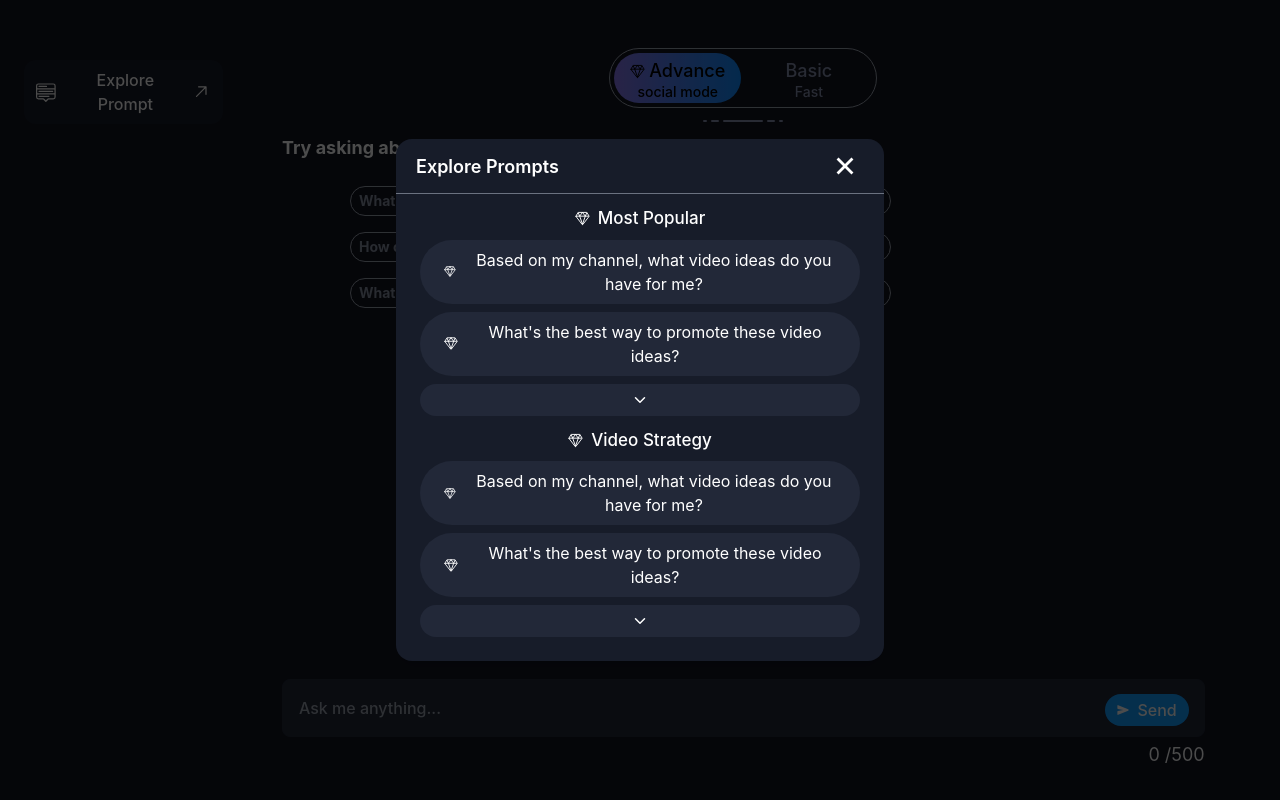
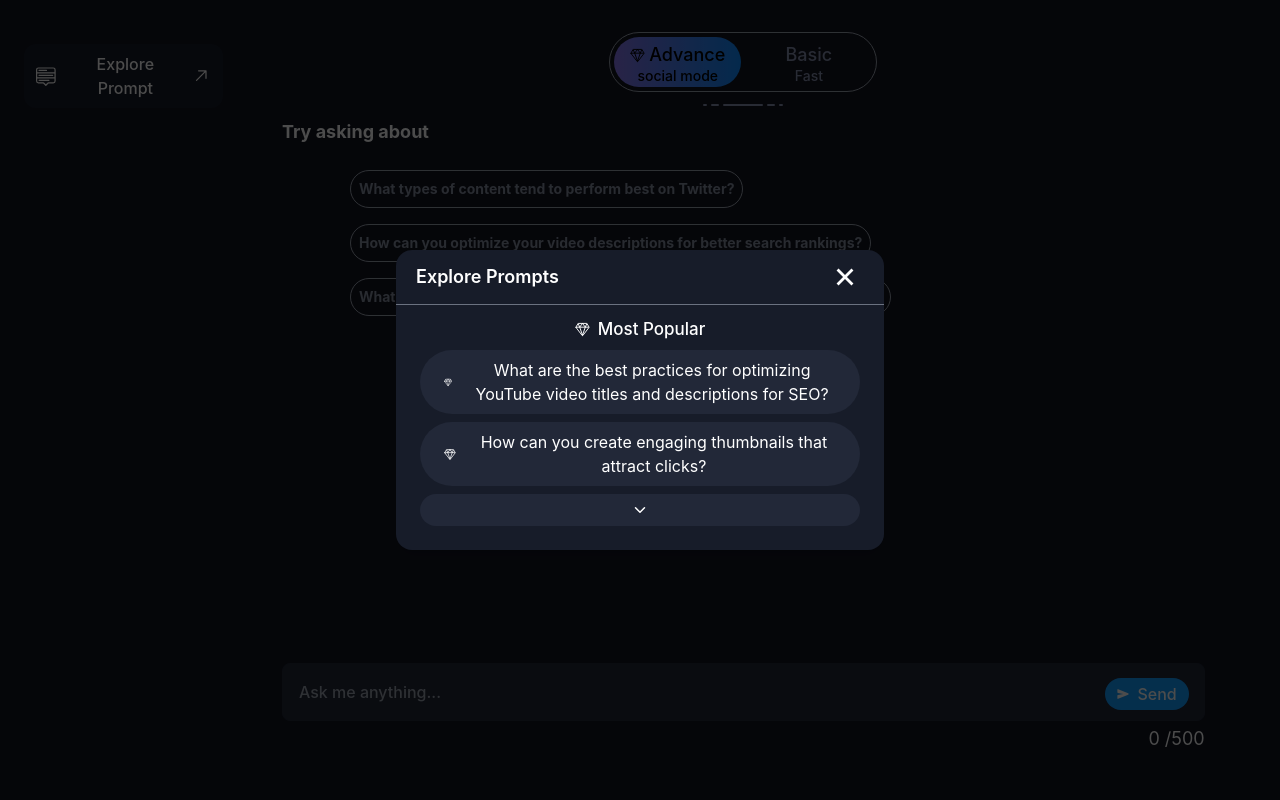
Before and after one commit to nguyentrieutien1/chat-gpt-client, a React (Create React App) app: page /#/ in a window 1280 px wide. Both pictures are taken after a click on the button "Explore Prompt". Built offline with nearby package versions, Linux system fonts and the light colour scheme.

Commit message:
fix issue

```diff
--- a/package.json
+++ b/package.json
@@ -9,6 +9,7 @@
     "@testing-library/user-event": "^13.5.0",
     "axios": "^1.7.2",
     "canvas2image": "^1.0.5",
+    "dompurify": "^3.1.6",
     "file-saver": "^2.0.5",
     "html2canvas": "^1.4.1",
     "modern-screenshot": "^4.4.39",
--- a/src/components/message/ChatMessage.jsx
+++ b/src/components/message/ChatMessage.jsx
@@ -2,6 +2,7 @@ import { BiDislike, BiLike } from "react-icons/bi";
 import { MdIosShare, MdOutlineContentCopy } from "react-icons/md";
 import { useState, useEffect } from "react";
 import html2canvas from "html2canvas";
+import DOMPurify from "dompurify";
 const ChatMessage = ({
   message,
   isLike = undefined,
@@ -18,15 +19,21 @@ const ChatMessage = ({
   }, []);
 
   const handleShare = async () => {
-    const element = document.getElementById("root"); // id của phần tử bạn muốn chụp ảnh
-    html2canvas(element).then((canvas) => {
+    const element = document.getElementById("root"); // id of the element to capture
+
+    if (element) {
+      // Capture the screenshot
+      html2canvas(element, {
+      }).then((canvas) => {
         const imgData = canvas.toDataURL("image/png");
         const link = document.createElement("a");
         link.download = "screenshot-namnguyenproduct.png";
         link.href = imgData;
         link.click();
       });
-  };
+    }
+  }
+  const sanitizedMessage = DOMPurify.sanitize(message.replace(/\n/g, "<br/>"));
 
   return (
     <>
@@ -38,11 +45,16 @@ const ChatMessage = ({
             alt="avatar"
           />
           <div>
-            <p className="p-4 bg-[#222838] text-white rounded-lg break-words text-wrap w-auto font-medium">
-              {message &&
-                message.split("\n").map((song, index) => {
-                  return <div key={index}>{song}</div>;
-                })}
+            <p className="p-4 bg-[#222838] text-white rounded-lg break-words text-wrap w-auto ">
+              {sanitizedMessage &&
+                sanitizedMessage
+                  .split("<br/>")
+                  .map((line, index) => (
+                    <div
+                      key={index}
+                      dangerouslySetInnerHTML={{ __html: line }}
+                    ></div>
+                  ))}
             </p>
             {/*Like Share*/}
             <div className="flex justify-between flex-wrap items-center gap-1 mt-1 max-w-[95%]">
--- a/src/components/message/Prompt.jsx
+++ b/src/components/message/Prompt.jsx
@@ -5,7 +5,7 @@ const Prompt = ({ type = "basic", handleReplaceValue = () => {}, oldQuestion })
     <div className="flex">
       <div class="flex items-start gap-3 justify-start max-w-full mx-2 mt-4">
       <img
-            className="w-12 h-12 object-cover rounded-full opacity-0"
+            className="w-12 h-12 object-cover rounded-full opacity-0 hidden sm:block "
             src="https://cdn.mypanel.link/aa7ed1/w6z1i225muys4a5u.png"
             alt="avatar"
           />
@@ -14,7 +14,7 @@ const Prompt = ({ type = "basic", handleReplaceValue = () => {}, oldQuestion })
             <p
             onClick={() => handleReplaceValue(prompt)}
               key={index}
-              className="my-2 inline text-[#878FA1] text-sm font-medium px-2 py-1 border-[1px] border-gray-400 rounded-full hover:border-white hover:text-gray-100 hover:cursor-pointer transition-all"
+              className="my-2 inline text-[#878FA1] text-sm font-medium w-fit p-3 py-4 sm:p-2 border-[1px] border-gray-400 rounded-full hover:border-white hover:text-gray-100 hover:cursor-pointer transition-all"
             >
               <div className="font-bold flex items-center justify-start gap-2">
                 {type !== "basic" && <IoDiamondOutline size={15} />}
--- a/src/components/modal/ExplorePromptModal.jsx
+++ b/src/components/modal/ExplorePromptModal.jsx
@@ -32,7 +32,6 @@ const ExplorePromptModal = ({isOpenModal, setIsOpenModal}) => {
                         {/*body*/}
                         <div className="relative px-6 py-3 flex-auto overflow-y-scroll no-scrollbar">
                            <SuggestPrompt title={"Most Popular"}/>
-                           <SuggestPrompt title={"Video Strategy"}/>
                         </div>
                     </div>
                 </div>
--- a/src/components/modal/SuggestPrompt.jsx
+++ b/src/components/modal/SuggestPrompt.jsx
@@ -1,12 +1,13 @@
 import {IoChevronDown, IoChevronUp, IoDiamondOutline} from "react-icons/io5";
 import {useState} from "react";
+import { questions } from "../../page/ChatPage";
 
 const SuggestPrompt = ({title, listPrompts}) => {
-    const [prompts, setPrompts] = useState(["Based on my channel, what video ideas do you have for me?", "What's the best way to promote these video ideas?", "How can I engage my audience with these video concepts?", "How can I optimize these video ideas for maximum reach?"]);
+    const [prompts, setPrompts] = useState(questions);
     const [isExpand, setIsExpand] = useState(false);
 
     return (
-        <div className="flex flex-col items-center justify-start gap-2 w-[440px] mb-3">
+        <div className="flex flex-col items-center justify-start gap-2 w-[440px] h-auto max-h-[650px] mb-3 overflow-y-scroll">
             <div className="w-full text-white flex items-center justify-center gap-2 ">
                 <IoDiamondOutline size={15}/>
                 <p className="text-[17px] font-medium ">{title}</p>
--- a/src/layouts/ChatLayout.jsx
+++ b/src/layouts/ChatLayout.jsx
@@ -8,7 +8,7 @@ const ChatLayout = ({ children }) => {
   const [isShowSidebar, setIsShowSidebar] = useState(false);
   return (
     <div className="bg-[#121521] w-screen h-screen">
-      <div className="px-[3%] sm:px-6 py-4 "><Menu setIsShowSidebar={setIsShowSidebar} /></div>
+      <div className="px-[3%] sm:px-6 pt-4 "><Menu setIsShowSidebar={setIsShowSidebar} /></div>
 
        {isShowSidebar && <SidebarModal setIsShowSidebar={setIsShowSidebar}/>}
       <div className="px-[3%] sm:px-6 py-4 grid grid-cols-12 w-full mx-auto sm:gap-8 xl:gap-2 h-chat-form">
--- a/src/page/ChatPage.jsx
+++ b/src/page/ChatPage.jsx
@@ -11,9 +11,7 @@ import Prompt from "../components/message/Prompt";
 import { TextHistoryContext } from "../components/ChatHistory/ItemHistory";
 import { useMyContext } from "../components/provider/MyProvider";
 import {getRandomQuestions} from "../helpers/getRandomQuestions"
-const ChatPage = () => {
-  const { chanelName, setChanelName  } = useMyContext();
-  const questions = [
+export   const questions = [
   "What are the best practices for optimizing YouTube video titles and descriptions for SEO?",
   "How can you create engaging thumbnails that attract clicks?",
   "What tools can help in editing and enhancing YouTube videos?",
@@ -144,6 +142,9 @@ const ChatPage = () => {
   "How can you use Twitter analytics to track the performance of your tweets?",
   "What tools can help you schedule and manage your tweets",
 ];
+const ChatPage = () => {
+  const { chanelName, setChanelName  } = useMyContext();
+
 
   const [oldQuestion, setOldQuestion] = useState([]);
 
@@ -236,7 +237,7 @@ const ChatPage = () => {
 
       setConversions([...conversions]);
 
-      scrollToBottomFunction();
+      // scrollToBottomFunction();
 
       localStorageHelper.localStorageHelper.setItem("conversions", [
         ...conversions,
```
Also changed, not shown: 1 other file (tests, documents, lock files or other folders). Lines whose indentation alone changed are shown as unchanged.
